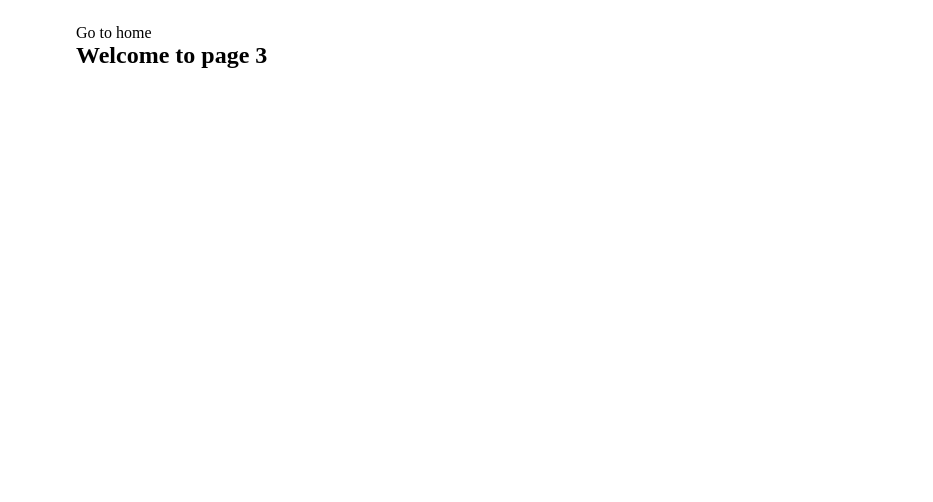
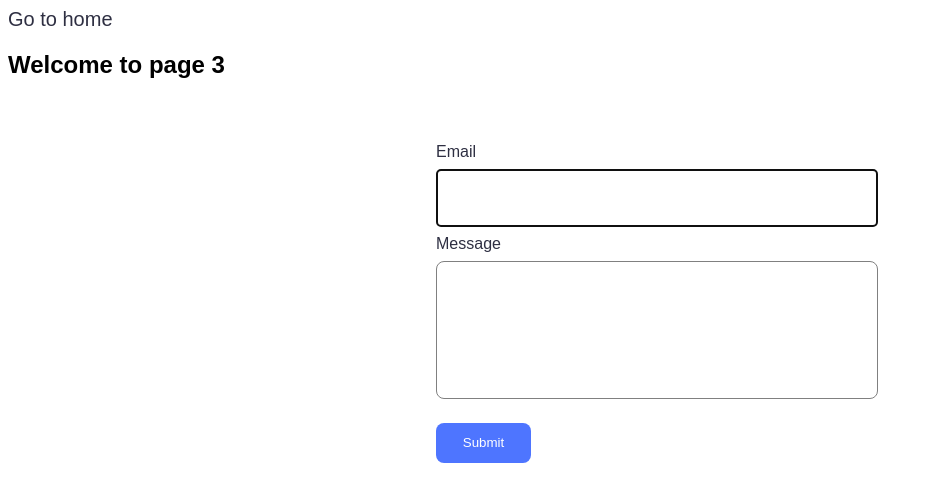
Before and after one commit to OleksandrYaromenko/goit-js-hw-09, a website built with Vite: page src/2-form.html in a window 1280 px wide. Shown: the whole page, without its empty margins (0-933 px from the left). Built offline with nearby package versions, Linux system fonts and the light colour scheme.

Commit message:
готова дз

```diff
--- a/src/2-form.html
+++ b/src/2-form.html
@@ -5,7 +5,7 @@
   <meta charset="UTF-8" />
   <meta http-equiv="X-UA-Compatible" content="IE=edge" />
   <meta name="viewport" content="width=device-width, initial-scale=1.0" />
-  <link rel="stylesheet" href="./css/styles.css" />
+  <link rel="stylesheet" href="./css/form.css" />
   <title>Page 3</title>
 </head>
 
@@ -14,6 +14,17 @@
     <a href="./index.html">Go to home</a>
     <h1>Welcome to page 3</h1>
   </section>
+  <form class="feedback-form" autocomplete="off">
+    <label>
+      Email
+      <input type="email" name="email" autofocus />
+    </label>
+    <label>
+      Message
+      <textarea name="message" rows="8"></textarea>
+    </label>
+    <button type="submit">Submit</button>
+  </form>
   <script type="module" src="./js/2-form.js"></script>
 </body>
 
--- /dev/null
+++ b/src/css/form.css
@@ -0,0 +1,88 @@
+body {
+  font-family: 'Montserrat', sans-serif;
+}
+
+a {
+  text-decoration: none;
+  font-size: 20px;
+  color: #2e2f42;
+  transition: color 250ms cubic-bezier(0.4, 0, 0.2, 1);
+}
+
+a:hover {
+  color: lightcoral;
+}
+
+input,
+textarea,
+button {
+  font-family: 'Montserrat', sans-serif;
+}
+
+.feedback-form {
+  width: 408px;
+  padding: 24px;
+  margin: 40px auto;
+}
+
+.feedback-form label {
+  display: block;
+  margin-bottom: 8px;
+  color: #2e2f42;
+}
+
+.feedback-form input {
+  border: none;
+  border: 1px solid #808080;
+  border-radius: 4px;
+  height: 40px;
+}
+
+textarea {
+  border: 1px solid #808080;
+  border-radius: 8px;
+  resize: none;
+}
+
+input,
+textarea {
+  width: 100%;
+  display: block;
+  padding: 8px 16px;
+  margin-top: 8px;
+  color: #2e2f42 !important;
+  transition: outline 250ms cubic-bezier(0.4, 0, 0.2, 1),
+    border 250ms cubic-bezier(0.4, 0, 0.2, 1);
+}
+
+input:hover,
+textarea:hover {
+  outline: auto;
+}
+
+input:focus,
+textarea:focus {
+  border: 1px solid #808080;
+}
+
+button {
+  margin-top: 16px;
+  min-width: 95px;
+  height: 40px;
+  border: none;
+  border-radius: 8px;
+  padding-block: 8px;
+  background-color: #4e75ff;
+  color: #fff;
+  cursor: pointer;
+  transition: background-color 250ms cubic-bezier(0.4, 0, 0.2, 1);
+}
+
+button:hover,
+button:focus {
+  background-color: #6c8cff;
+}
+
+.error {
+  border: 1px solid tomato !important;
+}
--- a/src/js/2-form.js
+++ b/src/js/2-form.js
@@ -1 +1,28 @@
-console.log("eeeeee")
+const INPUT_KEY = "input"
+const TEXTAREA_KEY = "textarea"
+const feedbackForm = document.querySelector(".feedback-form");
+const input = feedbackForm.querySelector("input");
+const textarea = feedbackForm.querySelector("textarea");
+const saveToLocalStorage = (key, event) => {
+    const message = event.target.value;
+    localStorage.setItem(key, message);
+};
+getLocalStorage ()
+input.addEventListener("input", saveToLocalStorage.bind(null, "input"));
+textarea.addEventListener("input", saveToLocalStorage.bind(null, "textarea"))
+feedbackForm.addEventListener("submit",resetSubmit)
+function getLocalStorage () {
+    const nameGet = localStorage.getItem(INPUT_KEY)
+    const messageGet = localStorage.getItem(TEXTAREA_KEY)
+    if (nameGet,messageGet) {
+        input.value = nameGet
+        textarea.value = messageGet
+    }
+    console.log(nameGet)
+}
+function resetSubmit(event) {
+    event.preventDefault()
+    event.currentTarget.reset()
+    localStorage.removeItem(INPUT_KEY)
+    localStorage.removeItem(TEXTAREA_KEY)
+}
```
